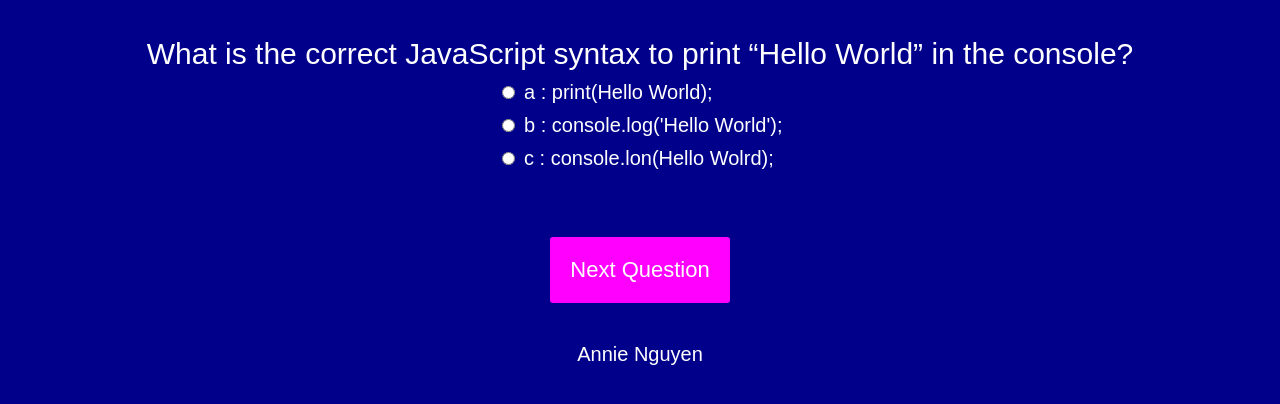
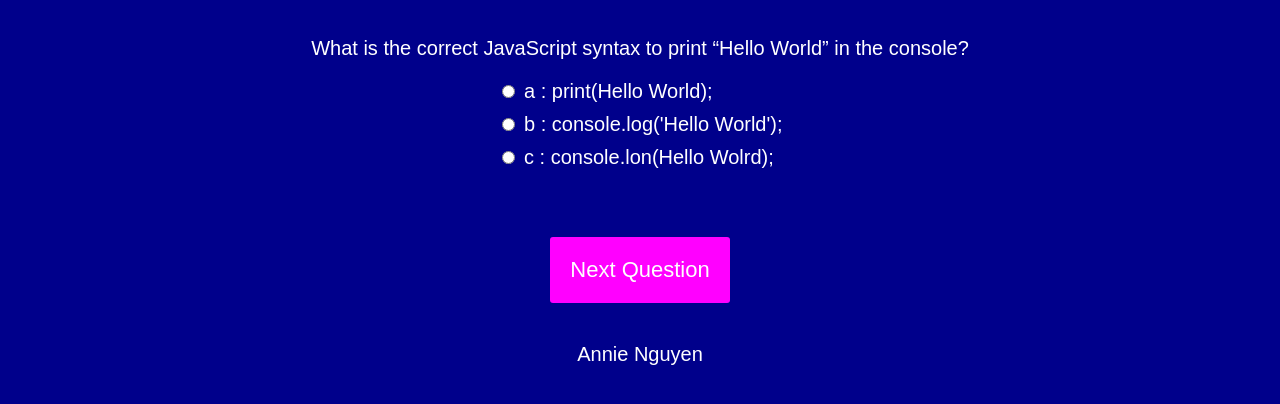
Before and after one commit to mnghinguyen/challenge4, a plain HTML site: page index.html in a window 1280 px wide. Shown: the part 54-458 px from the top of the page. Drawn offline with Linux system fonts and the light colour scheme.

Commit message:
change sizing css

```diff
--- a/assets/styles.css
+++ b/assets/styles.css
@@ -15,8 +15,8 @@ h1{
     color: magenta;
 }
 .question{
-    font-size: 30px;
-    margin-bottom: 10px;
+    font-size: 1em;
+    margin-bottom: 1em;
     }
 .answers {
     margin-bottom: 20px;
@@ -55,6 +55,7 @@ button:hover{
 .active-slide{
     opacity: 1;
     z-index: 2;
+    margin-bottom: 2em;
 }
 .quiz-container{
     position: relative;
```
